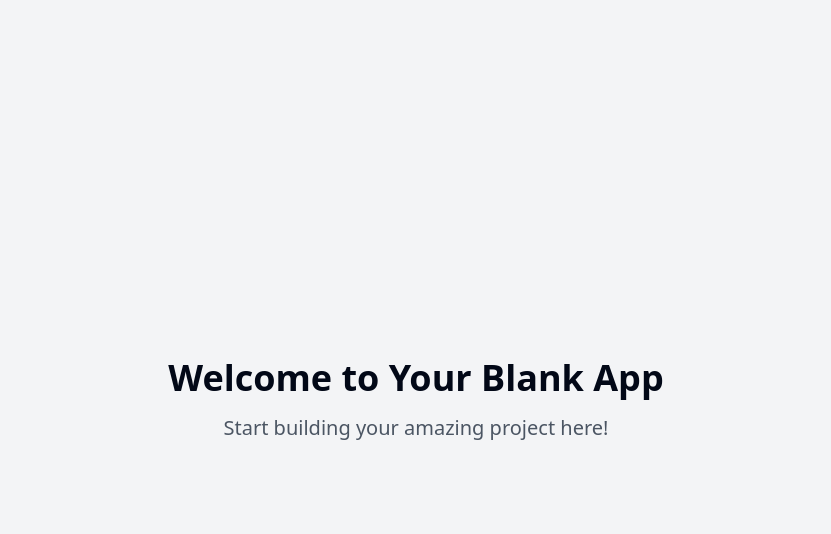
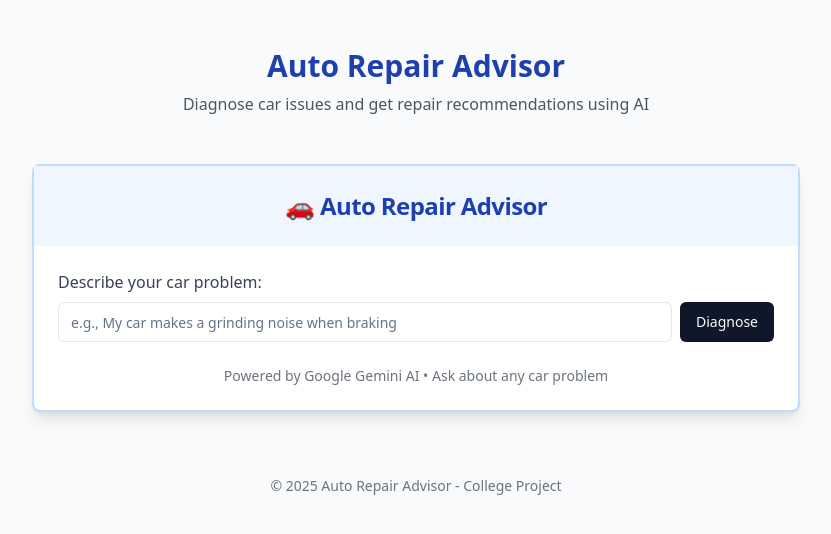
Before and after one commit to srijit2004/auto-fix-gemini, a React (Vite) app: page / in a window 1280 px wide. Shown: the top 534 px of the page, without its empty margins (224-1055 px from the left). Built offline with nearby package versions, Linux system fonts and the light colour scheme.

Commit message:
Fix: Implement AI chatbot for car diagnostics
Integrate Gemini API to diagnose car issues and suggest fixes.

```diff
--- /dev/null
+++ b/src/components/AutoRepairAdvisor.tsx
@@ -0,0 +1,98 @@
+
+import React, { useState } from "react";
+import { Button } from "@/components/ui/button";
+import { Input } from "@/components/ui/input";
+import { Card, CardContent, CardHeader, CardTitle } from "@/components/ui/card";
+import { getGeminiResponse } from "@/services/geminiService";
+import { useToast } from "@/hooks/use-toast";
+
+const AutoRepairAdvisor = () => {
+  const [question, setQuestion] = useState("");
+  const [response, setResponse] = useState("");
+  const [isLoading, setIsLoading] = useState(false);
+  const { toast } = useToast();
+
+  const handleSubmit = async (e: React.FormEvent) => {
+    e.preventDefault();
+    if (!question.trim()) {
+      toast({
+        title: "Empty Question",
+        description: "Please enter a car problem to get help.",
+        variant: "destructive",
+      });
+      return;
+    }
+
+    setIsLoading(true);
+    try {
+      const result = await getGeminiResponse(question);
+      setResponse(result);
+    } catch (error) {
+      console.error("Error getting response:", error);
+      toast({
+        title: "Error",
+        description: "Failed to get a response. Please try again.",
+        variant: "destructive",
+      });
+    } finally {
+      setIsLoading(false);
+    }
+  };
+
+  return (
+    <div className="w-full max-w-3xl mx-auto">
+      <Card className="border-2 border-blue-200 shadow-lg">
+        <CardHeader className="bg-blue-50">
+          <CardTitle className="text-center text-2xl text-blue-800">
+            🚗 Auto Repair Advisor
+          </CardTitle>
+        </CardHeader>
+        <CardContent className="pt-6">
+          <form onSubmit={handleSubmit} className="space-y-4">
+            <div className="flex flex-col space-y-2">
+              <label htmlFor="car-problem" className="font-medium text-gray-700">
+                Describe your car problem:
+              </label>
+              <div className="flex space-x-2">
+                <Input
+                  id="car-problem"
+                  value={question}
+                  onChange={(e) => setQuestion(e.target.value)}
+                  placeholder="e.g., My car makes a grinding noise when braking"
+                  className="flex-1"
+                  disabled={isLoading}
+                />
+                <Button type="submit" disabled={isLoading}>
+                  {isLoading ? "Processing..." : "Diagnose"}
+                </Button>
+              </div>
+            </div>
+          </form>
+
+          {(isLoading || response) && (
+            <div className="mt-6 border rounded-md p-4 bg-gray-50">
+              <h3 className="font-medium text-gray-700 mb-2">
+                Diagnosis & Repair Advice:
+              </h3>
+              {isLoading ? (
+                <div className="flex items-center justify-center p-4">
+                  <div className="animate-spin rounded-full h-8 w-8 border-b-2 border-blue-500"></div>
+                </div>
+              ) : (
+                <div className="text-gray-700 whitespace-pre-line">
+                  {response}
+                </div>
+              )}
+            </div>
+          )}
+
+          <div className="mt-6 text-sm text-gray-500 text-center">
+            Powered by Google Gemini AI • Ask about any car problem
+          </div>
+        </CardContent>
+      </Card>
+    </div>
+  );
+};
+
+export default AutoRepairAdvisor;
--- a/src/pages/Index.tsx
+++ b/src/pages/Index.tsx
@@ -1,11 +1,25 @@
-// Update this page (the content is just a fallback if you fail to update the page)
+
+import React from "react";
+import AutoRepairAdvisor from "@/components/AutoRepairAdvisor";
 
 const Index = () => {
   return (
-    <div className="min-h-screen flex items-center justify-center bg-gray-100">
-      <div className="text-center">
-        <h1 className="text-4xl font-bold mb-4">Welcome to Your Blank App</h1>
-        <p className="text-xl text-gray-600">Start building your amazing project here!</p>
+    <div className="min-h-screen bg-gray-50 py-12 px-4">
+      <div className="max-w-4xl mx-auto">
+        <header className="mb-12 text-center">
+          <h1 className="text-3xl font-bold text-blue-800 mb-2">
+            Auto Repair Advisor
+          </h1>
+          <p className="text-gray-600">
+            Diagnose car issues and get repair recommendations using AI
+          </p>
+        </header>
+
+        <AutoRepairAdvisor />
+
+        <footer className="mt-16 text-center text-gray-500 text-sm">
+          <p>© 2025 Auto Repair Advisor - College Project</p>
+        </footer>
       </div>
     </div>
   );
--- /dev/null
+++ b/src/services/geminiService.ts
@@ -0,0 +1,43 @@
+
+// Gemini API Service
+const GEMINI_API_KEY = "AIzaSyDZ14mCII2eUwtVLQcUnNXosKlmnf8Illg";
+const API_URL = "https://generativelanguage.googleapis.com/v1beta/models/gemini-2.0-flash:generateContent";
+
+export const getGeminiResponse = async (question: string) => {
+  try {
+    const response = await fetch(`${API_URL}?key=${GEMINI_API_KEY}`, {
+      method: "POST",
+      headers: {
+        "Content-Type": "application/json",
+      },
+      body: JSON.stringify({
+        contents: [
+          {
+            parts: [
+              {
+                text: `You are an Auto Repair Advisor. The user will ask about car problems, and you should diagnose the issue and suggest possible fixes. The question is: ${question}`,
+              },
+            ],
+          },
+        ],
+      }),
+    });
+
+    const data = await response.json();
+
+    if (data.error) {
+      console.error("Gemini API error:", data.error);
+      return "Sorry, I encountered an error while processing your request. Please try again.";
+    }
+
+    if (data.candidates && data.candidates[0]?.content?.parts?.[0]?.text) {
+      return data.candidates[0].content.parts[0].text;
+    } else {
+      console.error("Unexpected API response format:", data);
+      return "Sorry, I couldn't generate a response. Please try asking differently.";
+    }
+  } catch (error) {
+    console.error("Error calling Gemini API:", error);
+    return "Sorry, there was a technical error. Please try again later.";
+  }
+};
```
